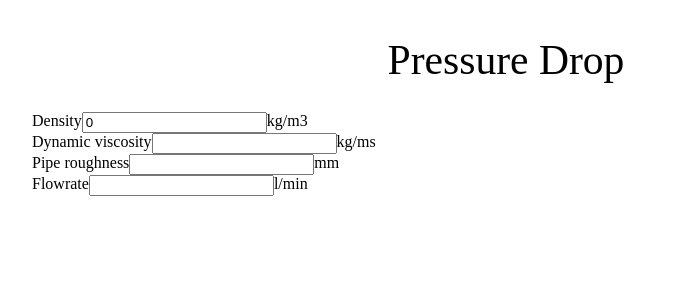
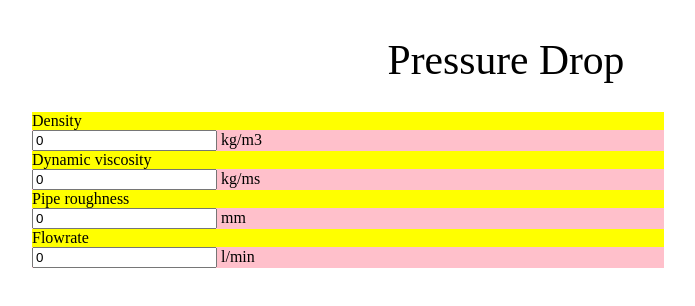
Before and after one commit to katebry/pressure-drop, a Vue app: page / in a window 1280 px wide. Shown: the top 306 px of the page, without its empty margins (134-829 px from the left). Built offline with nearby package versions, Linux system fonts and the light colour scheme.

Commit message:
feat: tidied up CustomInput render

```diff
--- a/src/components/CustomInput.vue
+++ b/src/components/CustomInput.vue
@@ -1,13 +1,35 @@
 <script>
 export default {
-  props: ["modelValue"],
+  props: ["key", "modelValue", "label", "unit"],
   emits: ["update:modelValue"],
 };
 </script>
 
 <template>
-  <input
-    :value="modelValue"
-    @input="$emit('update:modelValue', $event.target.value)"
-  />
+  <div class="label">
+    {{ label }}
+  </div>
+  <div class="inputWrapper">
+    <input
+      type="number"
+      :value="modelValue"
+      @input="$emit('update:modelValue', $event.target.value)"
+    />
+    {{ unit }}
+  </div>
 </template>
+
+<style scoped>
+input {
+}
+.label {
+  grid-area: 2 / 2 / 4 / 3;
+  background-color: yellow;
+  /*margin-right: 3rem;*/
+}
+.inputWrapper {
+  grid-area: 2 / 3 / 4 / 4;
+  background-color: pink;
+  /*align-content: baseline;*/
+}
+</style>
--- a/src/components/InputData.vue
+++ b/src/components/InputData.vue
@@ -5,7 +5,12 @@ export default {
   components: { CustomInput },
   data() {
     return {
-      density: "0",
+      InputDataFields: [
+        { id: "density", label: "Density", unit: "kg/m3", value: 0 },
+        { id: "viscosity", label: "Dynamic viscosity", unit: "kg/ms", value: 0 },
+        { id: "roughness", label: "Pipe roughness", unit: "mm", value: 0 },
+        { id: "flowrate", label: "Flowrate", unit: "l/min", value: 0 },
+      ],
     };
   },
 };
@@ -13,25 +18,13 @@ export default {
 
 <template>
   <div class="wrapper">
-    <div class="row">
-      Density
-      <CustomInput v-model="density" />
-      kg/m3
-    </div>
-    <div class="row">
-      Dynamic viscosity
-      <input type="number" />
-      kg/ms
-    </div>
-    <div class="row">
-      Pipe roughness
-      <input type="number" />
-      mm
-    </div>
-    <div class="row">
-      Flowrate
-      <input type="number" />
-      l/min
+    <div v-for="input in InputDataFields">
+      <CustomInput
+        :key="input.id"
+        :label="input.label"
+        v-model="input.value"
+        :unit="input.unit"
+      />
     </div>
   </div>
 </template>
@@ -39,9 +32,8 @@ export default {
 <style scoped>
 .wrapper {
   grid-area: 2 / 2 / 4 / 4;
+  display: flex;
+  flex-direction: column;
 }
 
-.row {
-  display: flex;
-}
 </style>
```
